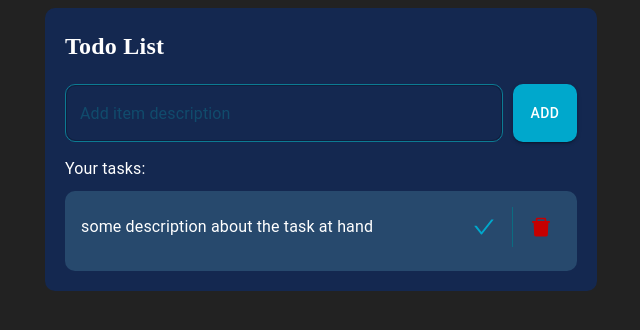
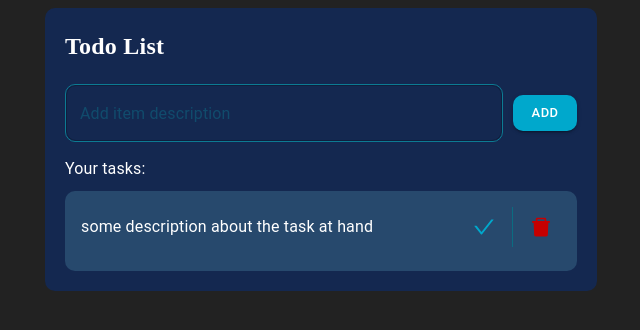
Before and after one commit to Srinath6/todo, a React (Vite) app in the folder todoapp/: page / in a window 1280 px wide. Shown: the top 330 px of the page, without its empty margins (319-959 px from the left). Built offline with nearby package versions, Linux system fonts and the light colour scheme.

Commit message:
add button adjustments

```diff
--- a/todoapp/src/header.jsx
+++ b/todoapp/src/header.jsx
@@ -18,6 +18,7 @@ export default function Header() {
       <Stack
         direction="row"
         justifyContent="space-between"
+        alignItems='center'
         sx={{ paddingTop: "20px" }}
       >
         <TextField
@@ -45,8 +46,8 @@ export default function Header() {
         />
         <Button
           variant="contained"
-          size=""
-          sx={{ background: "#00A8CC", borderRadius: "10px", height: "58px" }}
+          size="small"
+          sx={{ background: "#00A8CC", borderRadius: "10px", height: '36px'}}
         >
           {" "}
           Add
```
